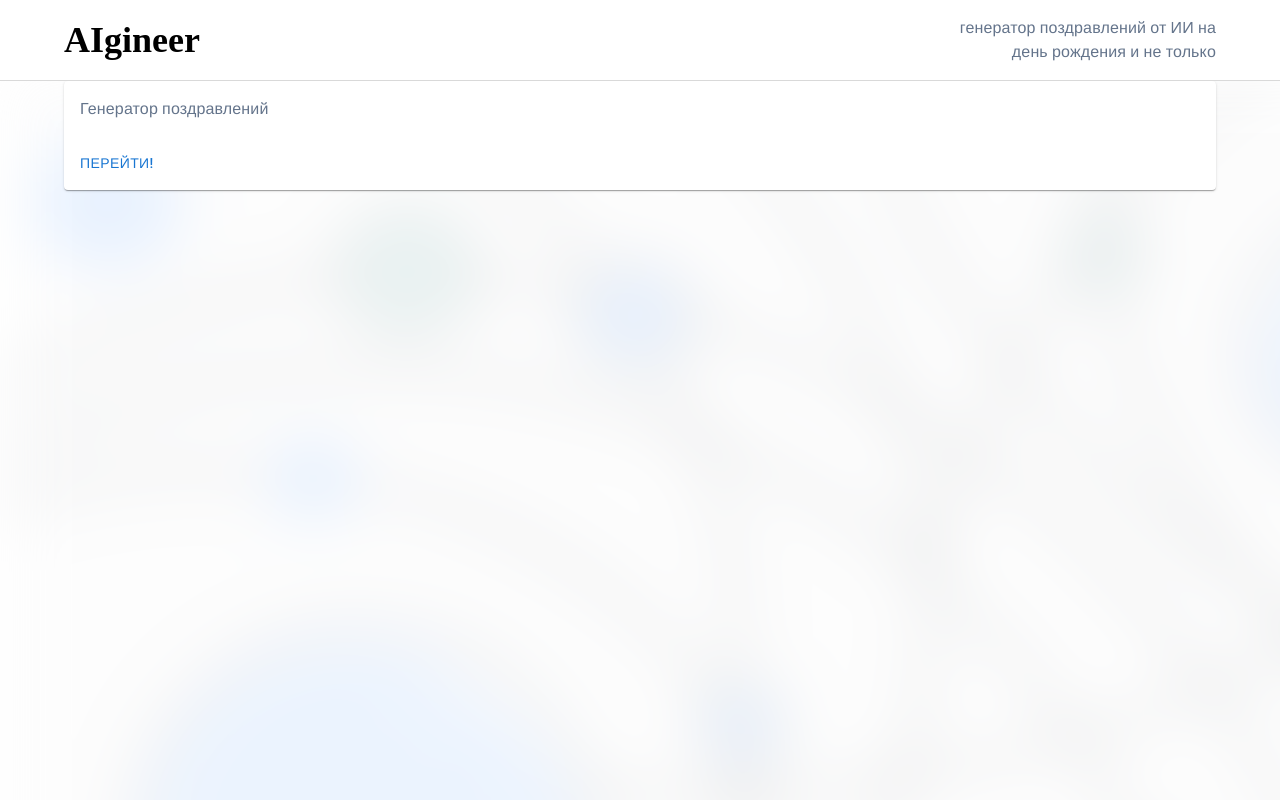
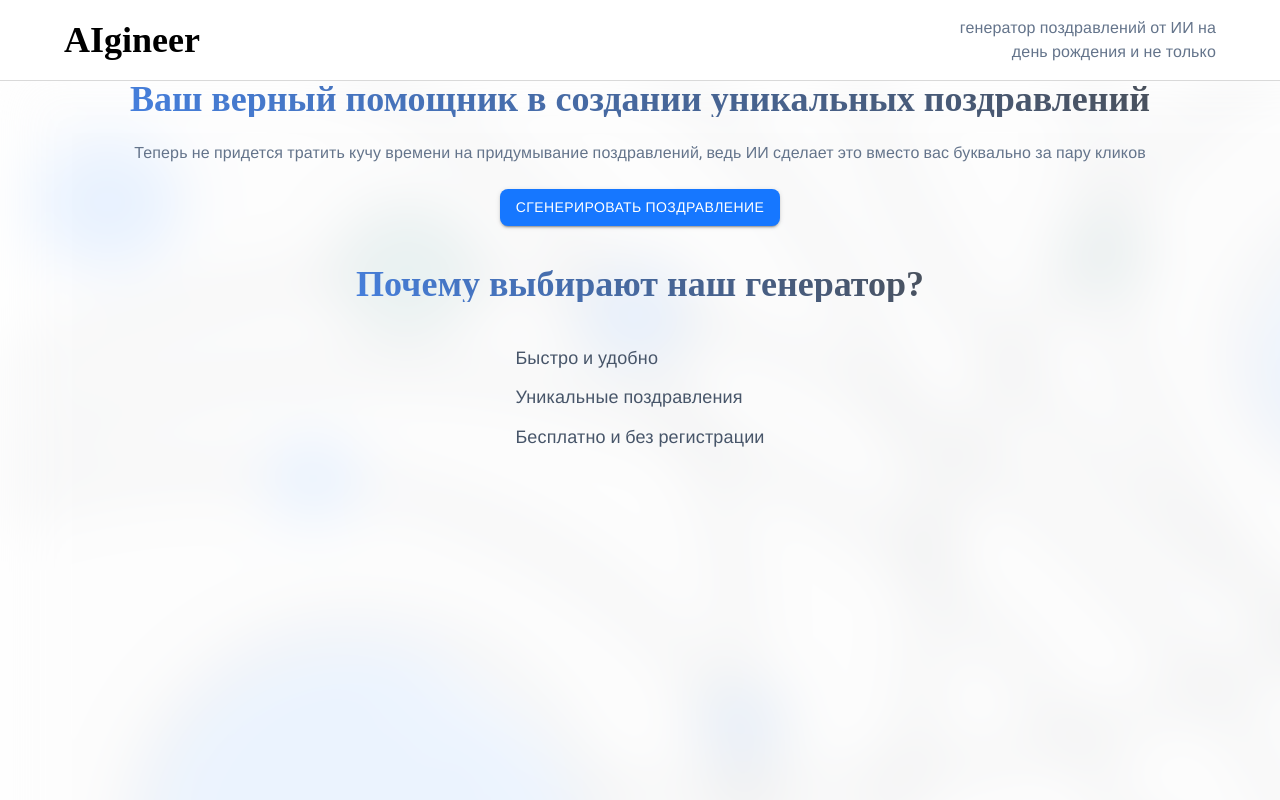
Before and after one commit to jurmaev/AIgineer, a React (Vite) app: page / in a window 1280 px wide. Built offline with nearby package versions, Linux system fonts and the light colour scheme; a web font is replaced by a local one.

Commit message:
Добавить вариант для текста

```diff
--- a/src/pages/CongratulationsPage.tsx
+++ b/src/pages/CongratulationsPage.tsx
@@ -38,8 +38,7 @@ export function CongratulationsPage() {
 
   const content = useStore((store) => store.content);
   const isLoading = useStore((store) => store.isLoading);
-
-  const currentService = services[0].id || '';
+  const currentService = services[0]?.id || '';
 
   const { handleSubmit, control, setValue, getValues } =
     useForm<CongratulationForm>();
@@ -75,19 +74,7 @@ export function CongratulationsPage() {
     <>
       <Container>
         <Box paddingY={3}>
-          <Typography
-            variant='h2'
-            fontSize='36px'
-            fontWeight='700'
-            marginBottom='24px'
-            lineHeight='1'
-            sx={{
-              background: 'linear-gradient(45deg, #457FDD, #49505B)',
-              WebkitBackgroundClip: 'text',
-              backgroundClip: 'text',
-              color: 'transparent',
-            }}
-          >
+          <Typography variant='gradient' marginBottom='24px'>
             Идеальное поздравление за пару кликов
           </Typography>
 
--- a/src/pages/MainPage.tsx
+++ b/src/pages/MainPage.tsx
@@ -1,11 +1,4 @@
-import {
-  Button,
-  Card,
-  CardActions,
-  CardContent,
-  Container,
-  Typography,
-} from '@mui/material';
+import { Box, Button, Container, Stack, Typography } from '@mui/material';
 import { useNavigate } from 'react-router-dom';
 
 export function MainPage() {
@@ -18,14 +11,39 @@ export function MainPage() {
   return (
     <>
       <Container>
-        <Card>
-          <CardContent>
-            <Typography>Генератор поздравлений</Typography>
-          </CardContent>
-          <CardActions>
-            <Button onClick={handleClick}>Перейти!</Button>
-          </CardActions>
-        </Card>
+        <Stack gap={3} alignItems='center' marginBottom='40px'>
+          <Typography variant='gradient'>
+            Ваш верный помощник в создании уникальных поздравлений
+          </Typography>
+          <Typography variant='body1'>
+            Теперь не придется тратить кучу времени на придумывание
+            поздравлений, ведь ИИ сделает это вместо вас буквально за пару
+            кликов
+          </Typography>
+          <Button variant='contained' onClick={handleClick}>
+            Сгенерировать поздравление
+          </Button>
+        </Stack>
+        <Box display='flex' alignItems='center' flexDirection='column'>
+          <Typography variant='gradient' marginBottom='40px'>
+            Почему выбирают наш генератор?
+          </Typography>
+          <Stack gap={1}>
+            <Stack>
+              <Typography variant='subtitle1'>Быстро и удобно</Typography>
+            </Stack>
+            <Stack>
+              <Typography variant='subtitle1'>
+                Уникальные поздравления
+              </Typography>
+            </Stack>
+            <Stack>
+              <Typography variant='subtitle1'>
+                Бесплатно и без регистрации
+              </Typography>
+            </Stack>
+          </Stack>
+        </Box>
       </Container>
     </>
   );
--- a/src/theme.ts
+++ b/src/theme.ts
@@ -1,6 +1,33 @@
 import { createTheme } from '@mui/material/styles';
 
+declare module '@mui/material/styles' {
+  interface TypographyVariants {
+    gradient: React.CSSProperties;
+  }
+
+  interface TypographyVariantsOptions {
+    gradient?: React.CSSProperties;
+  }
+}
+
+declare module '@mui/material/Typography' {
+  interface TypographyPropsVariantOverrides {
+    gradient: true;
+  }
+}
+
 export const theme = createTheme({
+  typography: {
+    gradient: {
+      fontSize: '36px',
+      fontWeight: 700,
+      lineHeight: 1,
+      background: 'linear-gradient(45deg, #457FDD, #49505B)',
+      WebkitBackgroundClip: 'text',
+      backgroundClip: 'text',
+      color: 'transparent',
+    },
+  },
   components: {
     MuiAppBar: {
       defaultProps: {
@@ -11,6 +38,11 @@ export const theme = createTheme({
       },
     },
     MuiTypography: {
+      defaultProps: {
+        variantMapping: {
+          gradient: 'p',
+        },
+      },
       styleOverrides: {
         root: {
           variants: [
```
